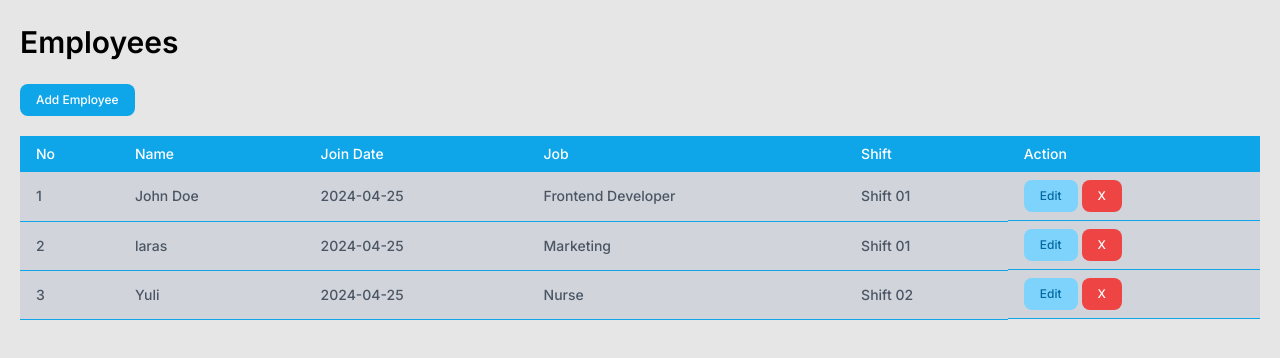
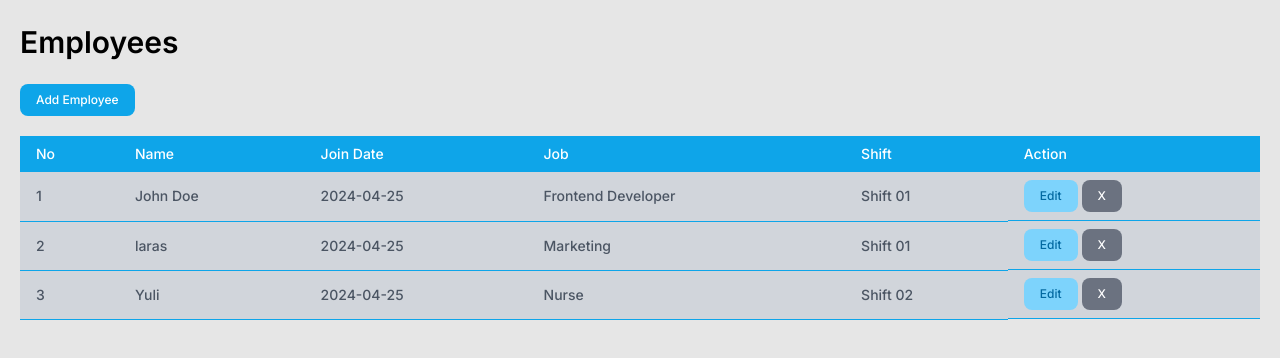
Before and after one commit to lazkerz/NurulFatmaPutriLazira_test_FE, a Next.js app: page / in a window 1280 px wide. Shown: the top 358 px of the page. Built offline with nearby package versions, Linux system fonts and the light colour scheme; data requests are answered from the project's data file.

Commit message:
fix: disabled action

```diff
--- a/app/components/organ/ListEmployees.tsx
+++ b/app/components/organ/ListEmployees.tsx
@@ -2,6 +2,7 @@
 
 import { useEffect, useState } from "react"
 import Link from "next/link"
+
 
 interface DataEmployee {
     id: number;
@@ -12,6 +13,7 @@ interface DataEmployee {
   }
 
 const ListEmployees = () => {
+
     const [employees, setEmployee] = useState<DataEmployee[]>([])
     const confirmDelete = () => alert ("Are You Sure?")
 
@@ -86,14 +88,16 @@ const ListEmployees = () => {
                         </span>
                         </td>
                         <td className="whitespace-nowrap flex space-around gap-1 px-4 py-2 font-medium text-gray-900 border-b border-sky-500">
-                        <Link
-                            href={`pages/edits/${employee.id}`}
+                        <Link href={`/pages/edits/${employee.id}`}
                             className="inline-block rounded-lg bg-sky-300 px-4 py-2 text-xs font-medium text-sky-700 hover:bg-gray-200 transition-all"
-                        >Edit
+                            style={{ cursor: 'not-allowed' }}
+                            >
+                            Edit
                         </Link>
                         <button
                             onClick={confirmDelete}
-                            className="inline-block rounded-lg bg-red-500 px-4 py-2 text-xs font-medium text-white hover:bg-red-400 transition-all"
+                            className="inline-block rounded-lg bg-gray-500 px-4 py-2 text-xs font-medium text-white transition-all"
+                            disabled
                         >X
                         </button>
                         </td>
```
